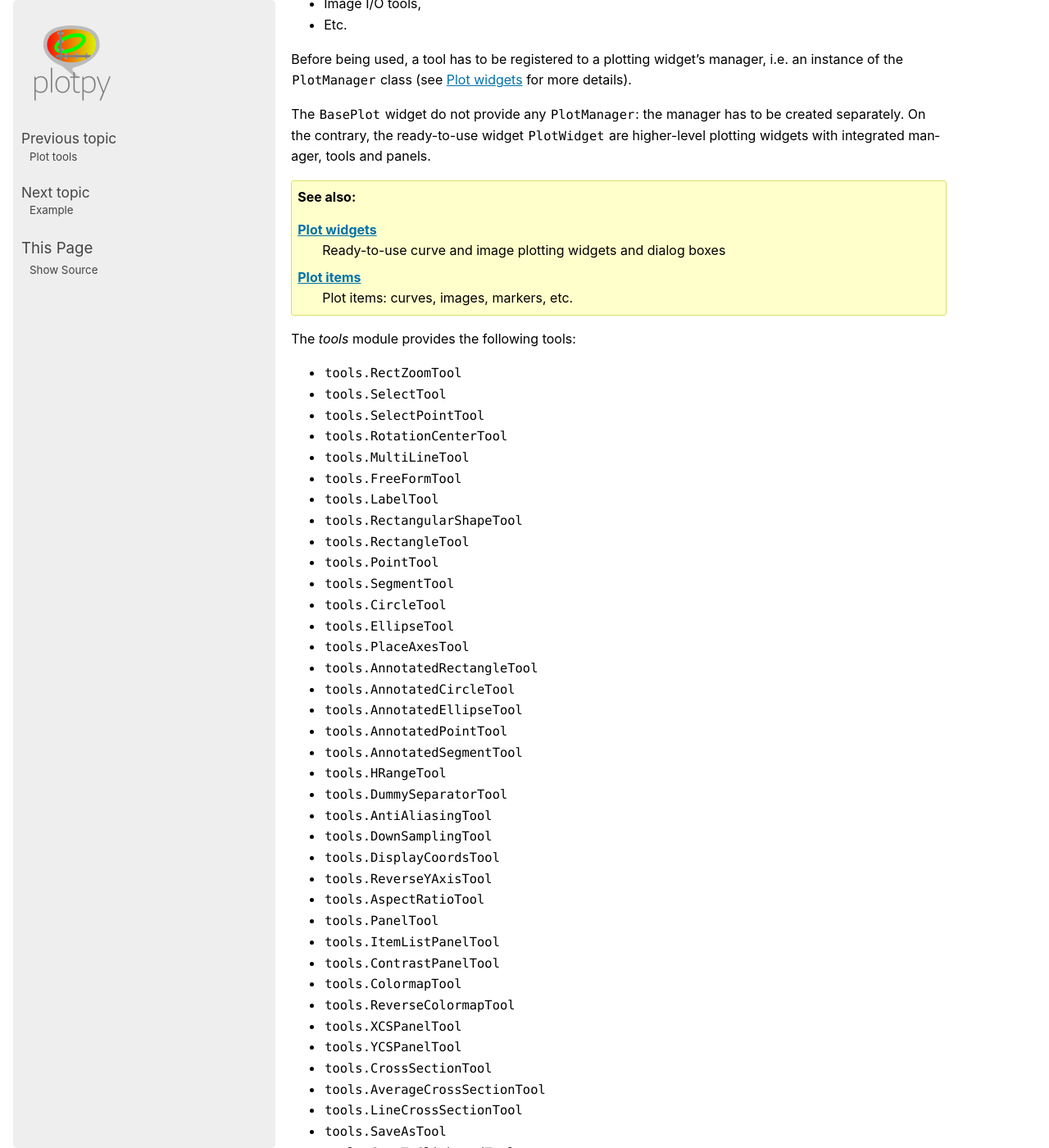
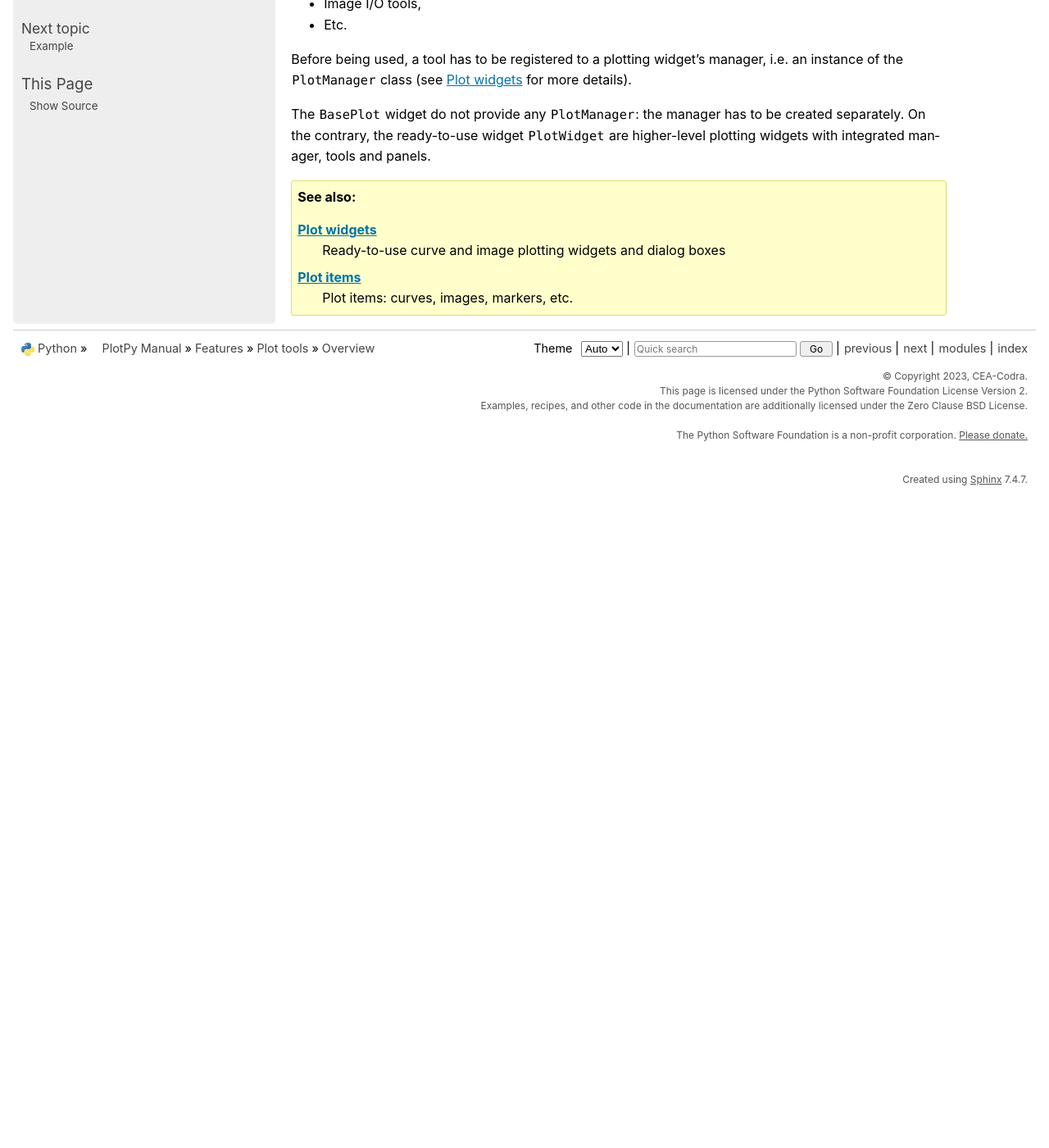
Before and after one commit to PlotPyStack/PlotPy, a Sphinx documentation site: the page built from doc/features/tools/overview.rst, in a window 1280 px wide and 1400 px high, scrolled down 270 px. Shown: the whole window at 82% size. Built offline with Sphinx 7.4.7, drawn with Linux system fonts in a browser that asks for light colours; after the commit the page ends 900 px from its top, so only the background shows below that; some of the changed text lies outside the part shown.

```diff
--- a/doc/features/tools/overview.rst
+++ b/doc/features/tools/overview.rst
@@ -26,57 +26,3 @@
 
     :ref:`items`
         Plot items: curves, images, markers, etc.
-
-
-The `tools` module provides the following tools:
-
-* :py:class:`.tools.RectZoomTool`
-* :py:class:`.tools.SelectTool`
-* :py:class:`.tools.SelectPointTool`
-* :py:class:`.tools.RotationCenterTool`
-* :py:class:`.tools.MultiLineTool`
-* :py:class:`.tools.FreeFormTool`
-* :py:class:`.tools.LabelTool`
-* :py:class:`.tools.RectangularShapeTool`
-* :py:class:`.tools.RectangleTool`
-* :py:class:`.tools.PointTool`
-* :py:class:`.tools.SegmentTool`
-* :py:class:`.tools.CircleTool`
-* :py:class:`.tools.EllipseTool`
-* :py:class:`.tools.PlaceAxesTool`
-* :py:class:`.tools.AnnotatedRectangleTool`
-* :py:class:`.tools.AnnotatedCircleTool`
-* :py:class:`.tools.AnnotatedEllipseTool`
-* :py:class:`.tools.AnnotatedPointTool`
-* :py:class:`.tools.AnnotatedSegmentTool`
-* :py:class:`.tools.HRangeTool`
-* :py:class:`.tools.DummySeparatorTool`
-* :py:class:`.tools.AntiAliasingTool`
-* :py:class:`.tools.DownSamplingTool`
-* :py:class:`.tools.DisplayCoordsTool`
-* :py:class:`.tools.ReverseYAxisTool`
-* :py:class:`.tools.AspectRatioTool`
-* :py:class:`.tools.PanelTool`
-* :py:class:`.tools.ItemListPanelTool`
-* :py:class:`.tools.ContrastPanelTool`
-* :py:class:`.tools.ColormapTool`
-* :py:class:`.tools.ReverseColormapTool`
-* :py:class:`.tools.XCSPanelTool`
-* :py:class:`.tools.YCSPanelTool`
-* :py:class:`.tools.CrossSectionTool`
-* :py:class:`.tools.AverageCrossSectionTool`
-* :py:class:`.tools.LineCrossSectionTool`
-* :py:class:`.tools.SaveAsTool`
-* :py:class:`.tools.CopyToClipboardTool`
-* :py:class:`.tools.OpenFileTool`
-* :py:class:`.tools.OpenImageTool`
-* :py:class:`.tools.SnapshotTool`
-* :py:class:`.tools.PrintTool`
-* :py:class:`.tools.SaveItemsTool`
-* :py:class:`.tools.LoadItemsTool`
-* :py:class:`.tools.AxisScaleTool`
-* :py:class:`.tools.HelpTool`
-* :py:class:`.tools.ExportItemDataTool`
-* :py:class:`.tools.EditItemDataTool`
-* :py:class:`.tools.ItemCenterTool`
-* :py:class:`.tools.DeleteItemTool`
--- a/plotpy/__init__.py
+++ b/plotpy/__init__.py
@@ -20,7 +20,7 @@
 .. _GitHub: https://github.com/PierreRaybaut/plotpy
 """
 
-__version__ = "2.3.5"
+__version__ = "2.4.0"
 __VERSION__ = tuple([int(number) for number in __version__.split(".")])
 
 # --- Important note: DATAPATH and LOCALEPATH are used by guidata.configtools
```
Also changed, not shown: CHANGELOG.md (+19 -0 lines), doc/features/tools/reference.rst (+16 -8 lines), doc/requirements.rst (+3 -6 lines), 4 other files.
